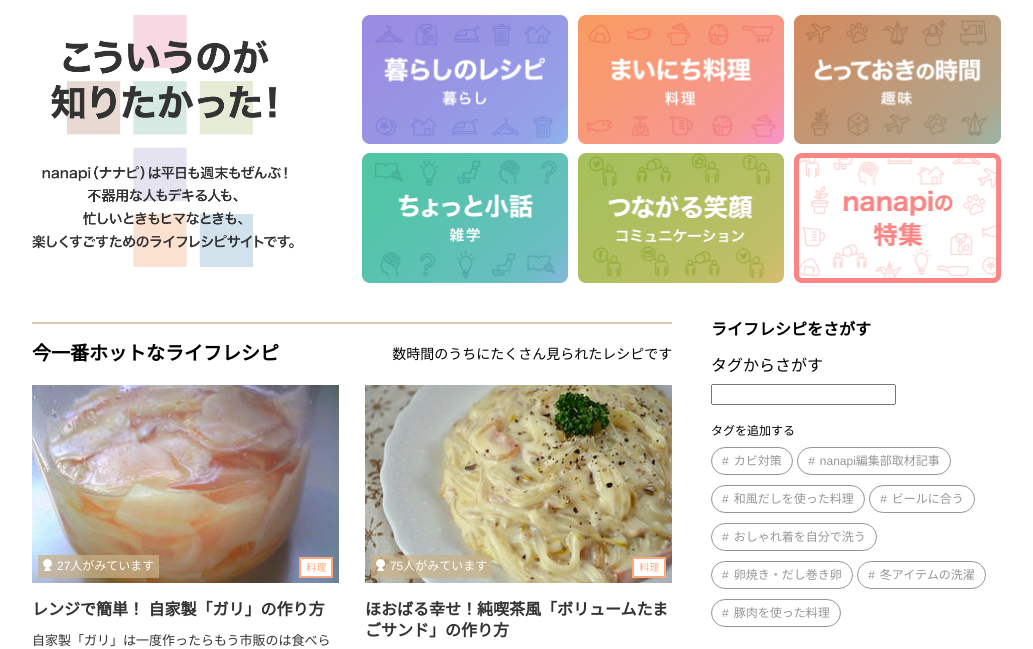
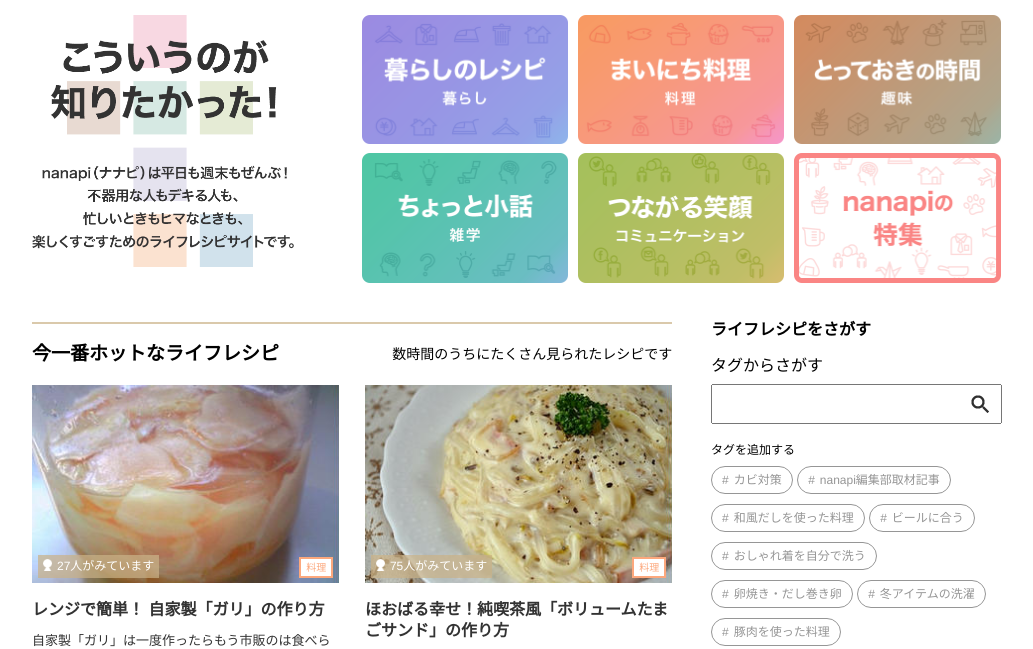
Before and after one commit to tanimotohikari/nanapi, a website: page index.html in a window 1280 px wide. Shown: the part 89-738 px from the top of the page, without its empty margins (123-1156 px from the left). Drawn offline with Linux system fonts and the light colour scheme.

Commit message:
update:master [WIP]sideコンテンツレイアウト調整

```diff
--- a/index.html
+++ b/index.html
@@ -212,8 +212,9 @@
     <aside class='layout-side'>
       <p class='layout-bottom text-bold'>ライフレシピをさがす</p>
       <p class='layout-bottom-small'>タグからさがす</p>
-      <form class='layout-bottom' action="">
-        <input type="text">
+      <form class='layout-bottom search' action="">
+        <input class='full search-input' type="text">
+        <img class='search-icon' src="./dst/img/icon-search.png" alt="">
       </form>
       <p class='layout-bottom-small text-small'>タグを追加する</p>
       <ul class='layout-bottom label-list'>
--- /dev/null
+++ b/src/scss/module/_search.scss
@@ -0,0 +1,20 @@
+.search {
+  position: relative;
+
+  .search-input {
+    font-size: 14px;
+    padding: 10px 5px;
+    box-sizing: border-box;
+
+    &:focus {
+      outline: 0;
+    }
+  }
+
+  .search-icon {
+    position: absolute;
+    top: 50%;
+    right: 10px;
+    margin-top: -12px;
+  }
+}
--- a/src/scss/style.scss
+++ b/src/scss/style.scss
@@ -17,6 +17,7 @@
 @import 'module/article';
 @import 'module/tag';
 @import 'module/text';
+@import 'module/search';
 
 // state
 // @import 'state/state';
```
Also changed, not shown: dst/css/style.css, dst/img/icon-search.png (added), src/img/icon-search.png (added).
